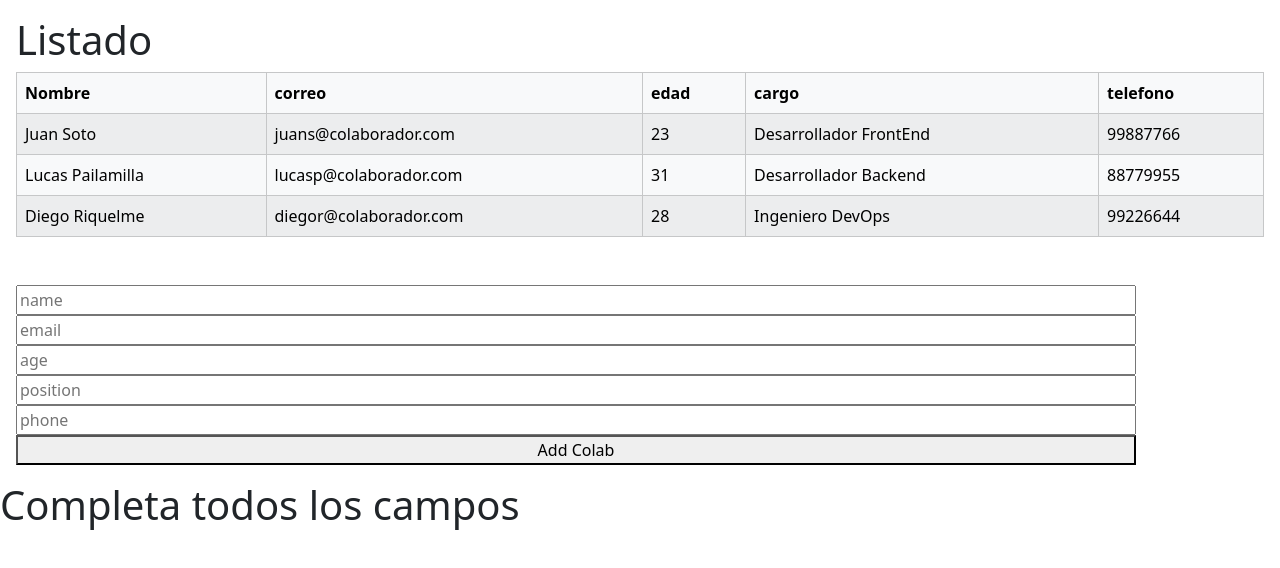
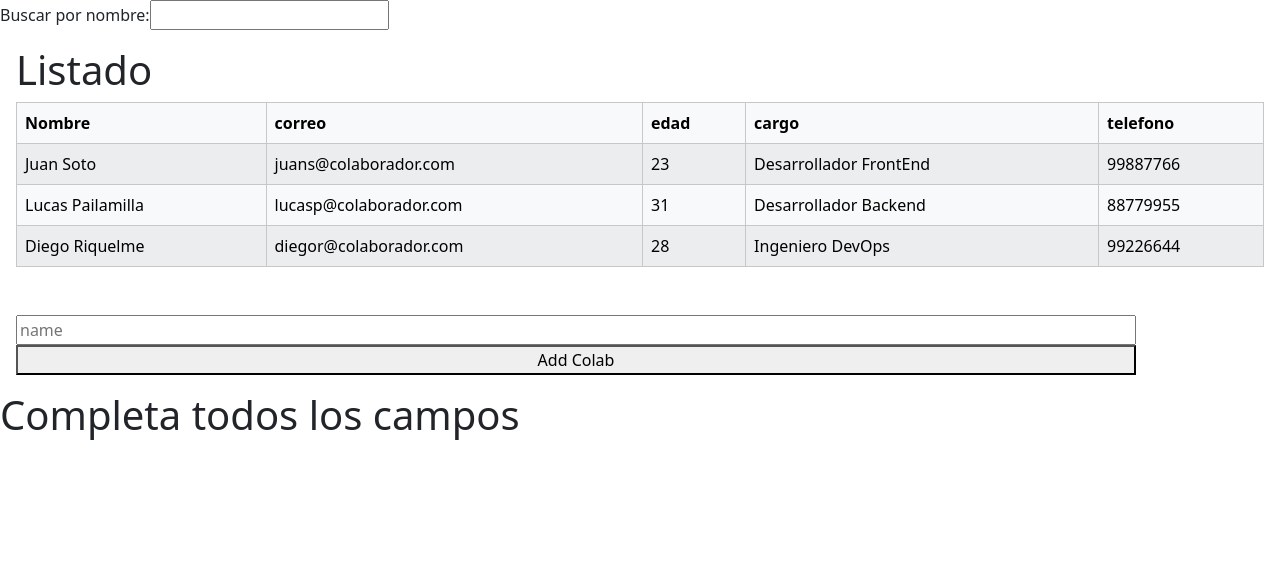
Before and after one commit to sarebok/03ReactDinamicRender, a React (Vite) app: page / in a window 1280 px wide. Shown: the top 568 px of the page. Built offline with nearby package versions, Linux system fonts and the light colour scheme.

Commit message:
add buscador component with full functionality

```diff
--- a/src/App.jsx
+++ b/src/App.jsx
@@ -13,6 +13,7 @@ import Formulario from "./components/Formulario";
 import Listado from "./components/Listado";
 import Alert from "./components/Alert";
 import { BaseColaboradores } from "./BaseColaboradores";
+import Buscador from "./components/Buscador";
 
 /*  Cargar la lista de colaboradores desde un archivo js e importarlos en el archivo
 App.jsx */
@@ -20,6 +21,7 @@ App.jsx */
 function App() {
   const [colaboradores, setColaboradores] = useState(BaseColaboradores);
   const [sentColab, setSentColab] = useState(false);
+  const [filteredArray, setFilteredArray] = useState(colaboradores);
   console.log("1 sentcolab: ", sentColab);
 
   const addColab = (nombre, correo, edad, cargo, telefono) => {
@@ -34,12 +36,14 @@ function App() {
     });
     setColaboradores(updateColaboradores);
     setSentColab(true);
+    setFilteredArray(updateColaboradores);
     console.log("2 sentcolab: ", sentColab);
   };
 
   return (
     <>
-      <Listado datos={colaboradores} />
+      <Buscador elementos={colaboradores} setFilteredArray={setFilteredArray} />
+      <Listado datos={filteredArray} />
       <Formulario addNewColab={addColab} />
       <Alert sentColab={sentColab} />
     </>
--- a/src/components/Buscador.jsx
+++ b/src/components/Buscador.jsx
@@ -1,7 +1,16 @@
 import React from "react";
 
-const Buscador = () => {
-  return <div>Buscador</div>;
+const Buscador = ({ elementos, setFilteredArray }) => {
+  const handleBuscador = (e) => {
+    const filtrados = elementos.filter((elemento) => elemento.nombre.toLowerCase().includes(e));
+    setFilteredArray(filtrados);
+  };
+  return (
+    <div>
+      Buscar por nombre:
+      <input type="text" onChange={(e) => handleBuscador(e.target.value.toLowerCase())} />
+    </div>
+  );
 };
 
 export default Buscador;
--- a/src/components/Formulario.jsx
+++ b/src/components/Formulario.jsx
@@ -21,10 +21,10 @@ const Formulario = ({ addNewColab }) => {
     <div>
       <form onSubmit={(e) => handleSubmit(e)}>
         <input type="text" id="name" placeholder="name" onChange={(e) => setName(e.target.value)} value={name} required />
-        <input type="email" id="email" placeholder="email" onChange={(e) => setEmail(e.target.value)} required />
+        {/* <input type="email" id="email" placeholder="email" onChange={(e) => setEmail(e.target.value)} required />
         <input type="text" id="age" placeholder="age" onChange={(e) => setAge(e.target.value)} required />
         <input type="text" id="position" placeholder="position" onChange={(e) => setPosition(e.target.value)} required />
-        <input type="text" id="phone" placeholder="phone" onChange={(e) => setPhone(e.target.value)} required />
+        <input type="text" id="phone" placeholder="phone" onChange={(e) => setPhone(e.target.value)} required /> */}
         <button type="submit">Add Colab</button>
       </form>
     </div>
```
Also changed, not shown: src/components/Busqueda.jsx (deleted).
